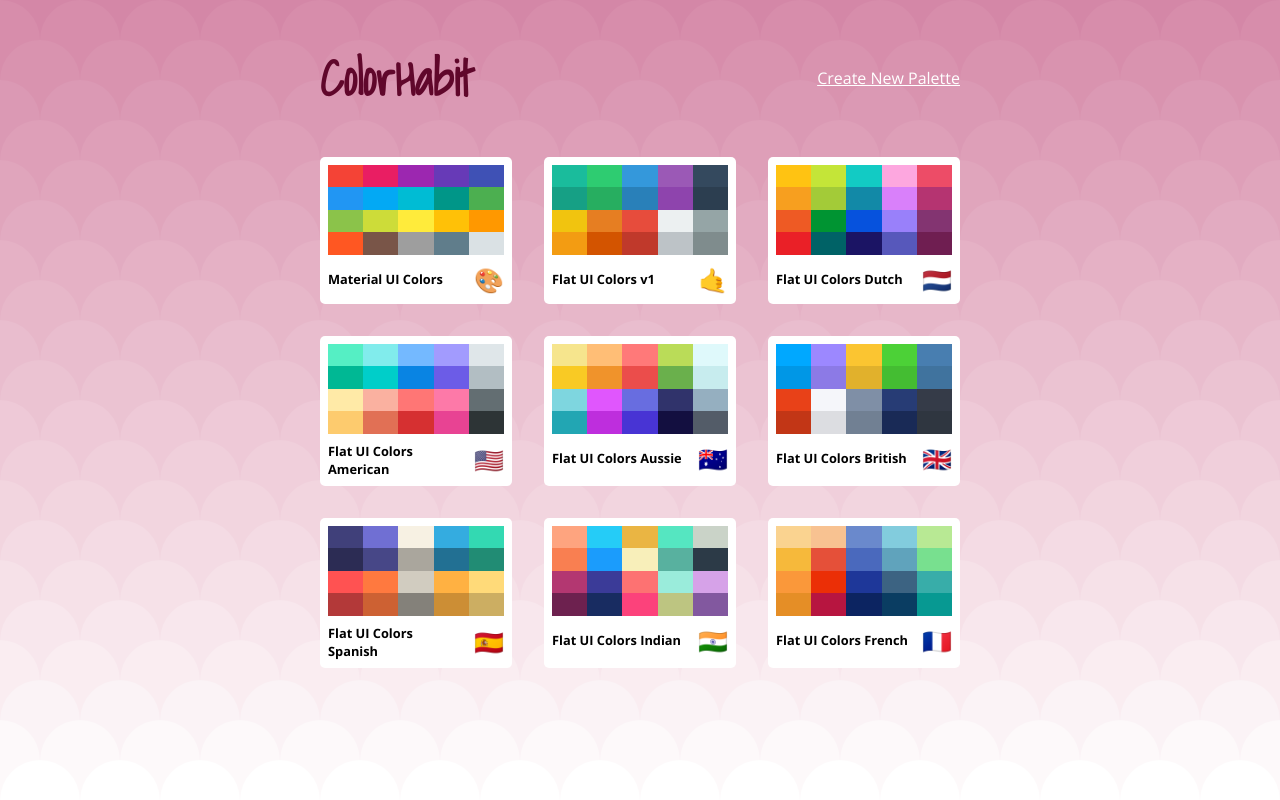
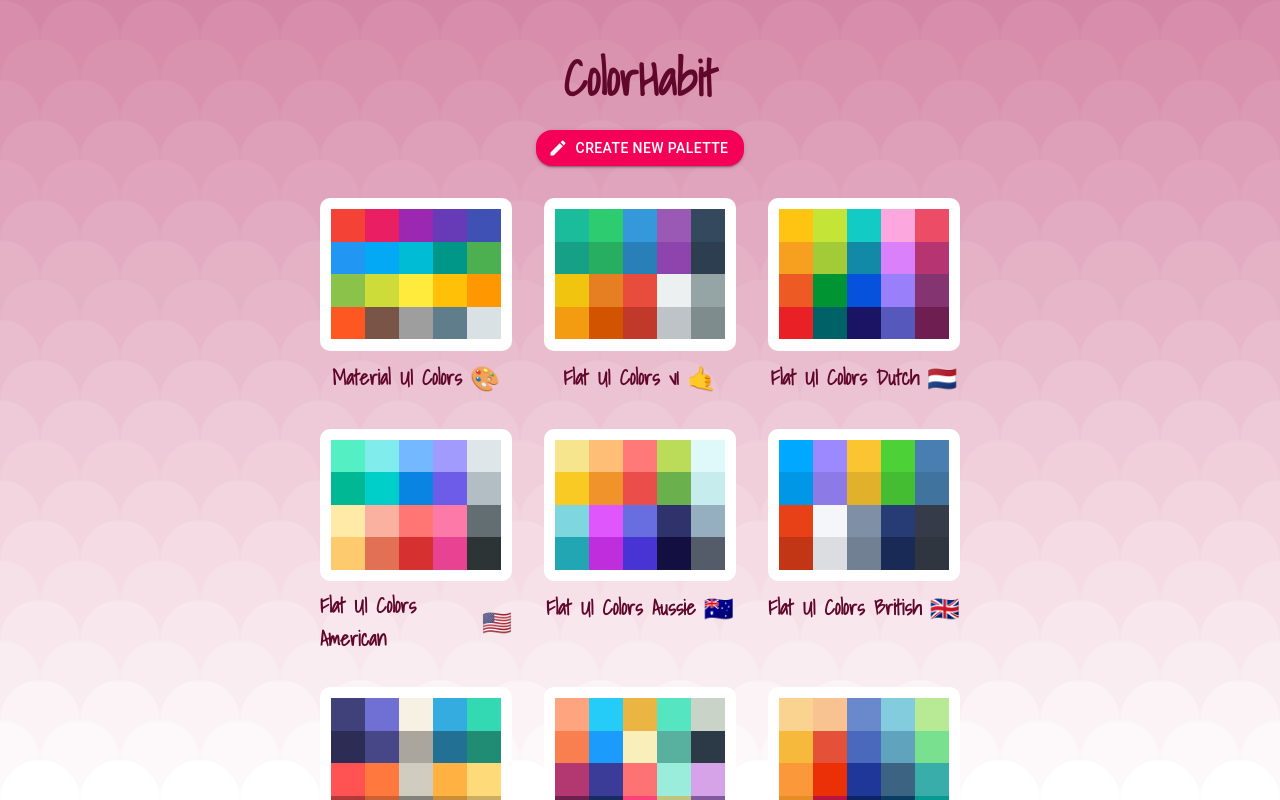
Before and after one commit to SantoroA/color-app, a React (Create React App) app: page / in a window 1280 px wide. Built offline with nearby package versions, Linux system fonts and the light colour scheme.

Commit message:
Add baisc route transitions

```diff
--- a/src/App.css
+++ b/src/App.css
@@ -1,3 +1,8 @@
 .App {
   font-family: "Open Sans", sans-serif;
 }
+.page {
+  height: 100vh;
+  position: fixed;
+  width: 100%;
+}
--- a/src/App.js
+++ b/src/App.js
@@ -6,6 +6,7 @@ import "./App.css";
 import SingleColorPalette from "./SingleColorPalette";
 import PaletteList from "./PaletteList";
 import NewPaletteForm from "./NewPaletteForm";
+import { TransitionGroup, CSSTransition } from "react-transition-group";
 import { generatePalette } from "./colorHelpers";
 
 function App() {
@@ -28,50 +29,68 @@ function App() {
   }, [palettes]);
   return (
     <div className="App">
-      <Switch>
+      <Route
+        render={({ location }) => (
+          <TransitionGroup>
+            <CSSTransition key={location.key} classNames="fade" timeout={500}>
+              <Switch location={location}>
                 <Route
                   exact
                   path="/palette/new"
                   render={(routeProps) => (
+                    <div className="page">
                       <NewPaletteForm
                         savePalette={savePalette}
                         {...routeProps}
                         palettes={palettes}
                       />
+                    </div>
                   )}
                 />
                 <Route
                   exact
                   path="/"
                   render={(routeProps) => (
+                    <div className="page">
                       <PaletteList
                         palettes={palettes}
                         deletePalette={deletePalette}
                         {...routeProps}
                       />
+                    </div>
                   )}
                 />
                 <Route
                   exact
                   path="/palette/:id"
                   render={(routeProps) => (
+                    <div className="page">
                       <Palette
-              palette={generatePalette(findPalette(routeProps.match.params.id))}
+                        palette={generatePalette(
+                          findPalette(routeProps.match.params.id)
+                        )}
                       />
+                    </div>
                   )}
                 />
                 <Route
                   path="/palette/:paletteId/:colorId"
                   render={(routeProps) => (
+                    <div className="page">
                       <SingleColorPalette
                         colorId={routeProps.match.params.colorId}
                         palette={generatePalette(
                           findPalette(routeProps.match.params.paletteId)
                         )}
                       />
+                    </div>
                   )}
                 />
               </Switch>
+            </CSSTransition>
+          </TransitionGroup>
+        )}
+      />
 
       {/*  */}
     </div>
--- a/src/MiniPalette.js
+++ b/src/MiniPalette.js
@@ -27,6 +27,7 @@ function MiniPalette(props) {
 
   return (
     <div className={classes.root} onClick={handleClick}>
+      <div className={classes.container}>
         <div className={classes.delete}>
           <DeleteForeverRoundedIcon
             onClick={(e) => {
@@ -38,6 +39,7 @@ function MiniPalette(props) {
           />
         </div>
         <div className={classes.colors}>{miniColorBoxes}</div>
+      </div>
       <h5 className={classes.title}>
         {paletteName}
         <spam className={classes.emoji}>{emoji}</spam>
--- a/src/PaletteList.js
+++ b/src/PaletteList.js
@@ -14,6 +14,8 @@ import ListItemAvatar from "@material-ui/core/ListItemAvatar";
 import ListItemText from "@material-ui/core/ListItemText";
 import CheckIcon from "@material-ui/icons/Check";
 import CloseIcon from "@material-ui/icons/Close";
+import Button from "@material-ui/core/Button";
+import CreateIcon from "@material-ui/icons/Create";
 import blue from "@material-ui/core/colors/blue";
 import red from "@material-ui/core/colors/red";
 
@@ -30,7 +32,14 @@ function PaletteList(props) {
       <div className={classes.container}>
         <nav className={classes.nav}>
           <h1 className={classes.heading}>ColorHabit</h1>
-          <Link to="/palette/new">Create New Palette</Link>
+          <Button
+            variant="contained"
+            color="secondary"
+            className={classes.button}
+            startIcon={<CreateIcon />}
+          >
+            <Link to="/palette/new">Create New Palette</Link>
+          </Button>
         </nav>
 
         <TransitionGroup className={classes.palettes}>
--- a/src/styles/MiniPaletteStyles.js
+++ b/src/styles/MiniPaletteStyles.js
@@ -1,32 +1,35 @@
 export default {
   root: {
-    position: "relative",
-
-    backgroundColor: "white",
-    borderRadius: "5px",
-    padding: "0.5rem",
-    postion: "relative",
-    overflow: "hidden",
     cursor: "pointer",
     "&:hover svg": {
       opacity: "1",
     },
   },
+  container: {
+    overflow: "hidden",
+    position: "relative",
+    backgroundColor: "white",
+    borderRadius: "10px",
+    padding: "0.7rem",
+    postion: "relative",
+  },
   colors: {
     backgroundColor: "#dae1e4",
-    height: "90px",
+    height: "130px",
     width: "100%",
-    boderRadius: "5px",
+    boderRadius: "10px",
     overflow: "hidden",
   },
   title: {
     display: "flex",
-    justifyContent: "space-between",
+    justifyContent: "center",
+    color: "#60072b",
+    fontFamily: '"Shadows Into Light", cursive',
     alignItems: "center",
     margin: "0",
-    color: "black",
+
     paddingTop: "0.5rem",
-    fontSize: "0.8rem",
+    fontSize: "1.3rem",
     position: "relative",
   },
   emoji: {
--- a/src/styles/PaletteListStyles.js
+++ b/src/styles/PaletteListStyles.js
@@ -25,6 +25,7 @@ export default {
     fontSize: "3rem",
     color: "#60072b",
     fontFamily: '"Shadows Into Light", cursive',
+    marginBottom: "0.8rem",
   },
   container: {
     width: "50%",
@@ -36,17 +37,27 @@ export default {
       width: "80%",
     },
     [sizes.down("xs")]: {
-      width: "70%",
+      width: "60%",
     },
   },
+
   nav: {
     display: "flex",
+    flexDirection: "column",
     width: "100%",
     justifyContent: "space-between",
     color: "white",
     alignItems: "center",
-    "& a": {
-      color: "white",
+    "& button": {
+      display: "flex",
+      flexDirection: "row",
+      marginBottom: "2rem",
+      borderRadius: "1rem",
+      BackgroundColor: "#60072b",
+      "& a": {
+        color: "white",
+        textDecoration: "none",
+      },
     },
   },
   palettes: {
```
Lines whose indentation alone changed are shown as unchanged.
